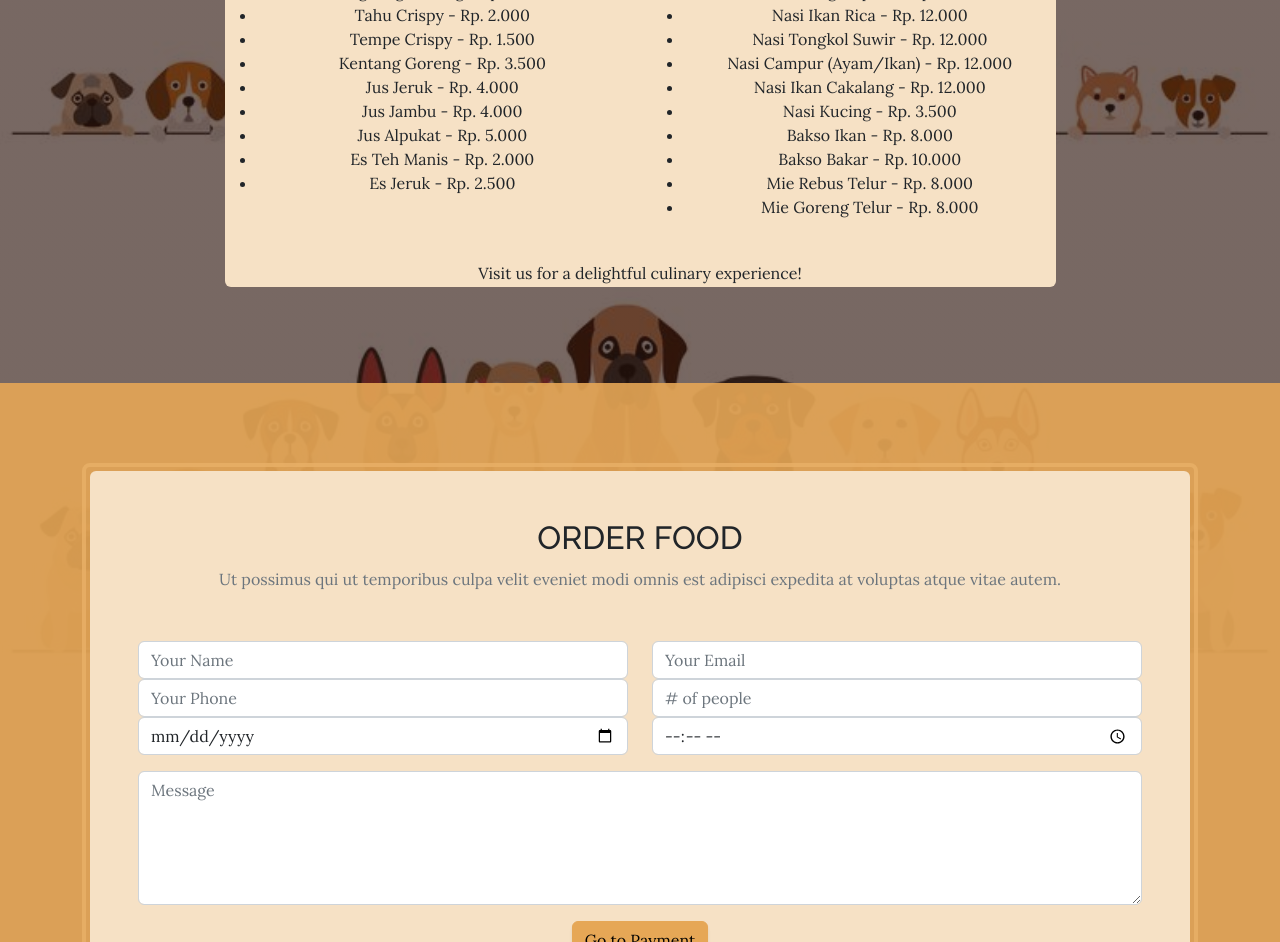
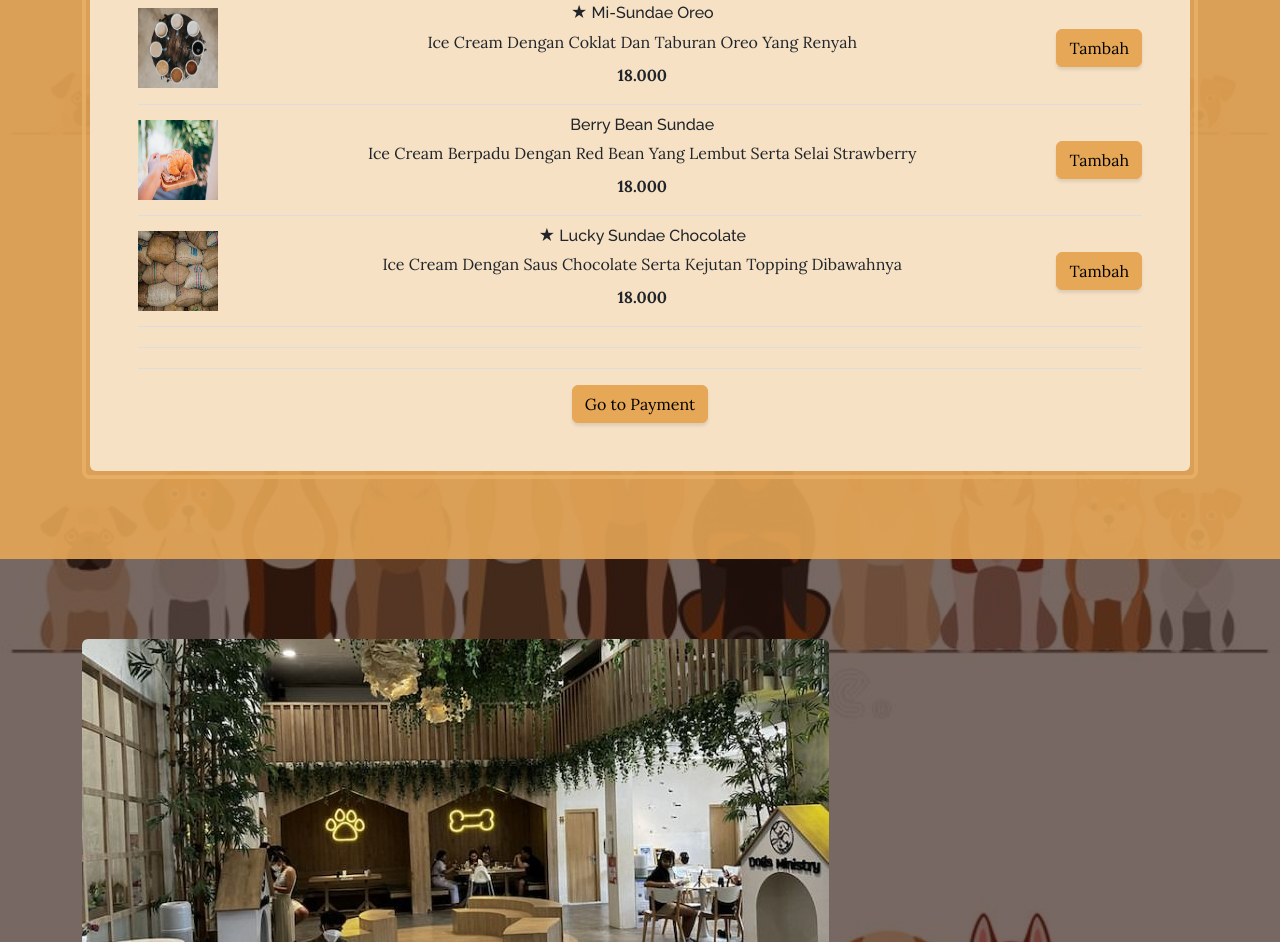
Before and after one commit to Jecheytaso/UAS_BACKEND, a plain HTML site: page Order.html in a window 1280 px wide. Shown: the part 675-1617 px from the top of the page. Drawn offline with nearby package versions, Linux system fonts and the light colour scheme.

Commit message:
order ubah  list menu

```diff
--- a/Order.html
+++ b/Order.html
@@ -37,127 +37,94 @@
             </div>
         </nav>
 
-        <!-- Menu Section -->
-        <section class="page-section menu">
+        <!-- section list menu -->
+        <section class="page-section book-table">
             <div class="container">
-                <div class="row">
-                    <div class="col-xl-9 mx-auto">
-                        <div class="cta-inner bg-faded text-center rounded">
-                            <h2 class="section-heading mb-5">
-                                <span class="section-heading-upper">Our Menu</span>
-                                <span class="section-heading-lower">Delicious & Refreshing</span>
-                            </h2>
-                            <div class="menu-section">
-                                <div class="row">
-                                    <div class="col-md-6">
-                                        <h3 class="menu-category">Aneka Snack & Minuman</h3>
-                                        <ul class="menu-list">
-                                            <li>Hot/ICE Gorang (Kecil) - Rp. 1.500</li>
-                                            <li>Hot/ICE Gorang (Besar) - Rp. 2.500</li>
-                                            <li>Singkong Goreng - Rp. 2.500</li>
-                                            <li>Tahu Crispy - Rp. 2.000</li>
-                                            <li>Tempe Crispy - Rp. 1.500</li>
-                                            <li>Kentang Goreng - Rp. 3.500</li>
-                                            <li>Jus Jeruk - Rp. 4.000</li>
-                                            <li>Jus Jambu - Rp. 4.000</li>
-                                            <li>Jus Alpukat - Rp. 5.000</li>
-                                            <li>Es Teh Manis - Rp. 2.000</li>
-                                            <li>Es Jeruk - Rp. 2.500</li>
-                                        </ul>
-                                    </div>
-                                    <div class="col-md-6">
-                                        <h3 class="menu-category">Menu Utama</h3>
-                                        <ul class="menu-list">
-                                            <li>Nasi Ayam Geprek - Rp. 12.000</li>
-                                            <li>Nasi Ikan Bakar - Rp. 15.000</li>
-                                            <li>Nasi Udang Geprek - Rp. 15.000</li>
-                                            <li>Nasi Ikan Rica - Rp. 12.000</li>
-                                            <li>Nasi Tongkol Suwir - Rp. 12.000</li>
-                                            <li>Nasi Campur (Ayam/Ikan) - Rp. 12.000</li>
-                                            <li>Nasi Ikan Cakalang - Rp. 12.000</li>
-                                            <li>Nasi Kucing - Rp. 3.500</li>
-                                            <li>Bakso Ikan - Rp. 8.000</li>
-                                            <li>Bakso Bakar - Rp. 10.000</li>
-                                            <li>Mie Rebus Telur - Rp. 8.000</li>
-                                            <li>Mie Goreng Telur - Rp. 8.000</li>
-                                        </ul>
-                                    </div>
+                <div class="cta-inner bg-faded text-center rounded">
+                    <h2 class="section-heading">Our Menu</h2>
+                    <h2 class="section-heading">Delicious & Refreshing</h2>
+                        <div class="item">
+                            <img src="assets/img/products-01.jpg" alt="Mi-Sundae Oreo">
+                                <div class="info">
+                                    <h2> ★ Mi-Sundae Oreo</h2>
+                                    <p>Ice Cream Dengan Coklat Dan Taburan Oreo Yang Renyah</p>                                    <p class="price">18.000</p>
                                 </div>
+                                <button class="btn btn-primary">Tambah</button>
                             </div>
-                            <p class="mt-4">Visit us for a delightful culinary experience!</p>
+                        <div class="item">
+                            <img src="assets/img/products-02.jpg" alt="Berry Bean Sundae">
+                            <div class="info">
+                                <h2>Berry Bean Sundae</h2>
+                                <p>Ice Cream Berpadu Dengan Red Bean Yang Lembut Serta Selai Strawberry</p>
+                                <p class="price">18.000</p>
+                            </div>
+                            <button class="btn btn-primary">Tambah</button>                                </div>
+                        <div class="item">
+                            <img src="assets/img/products-03.jpg" alt="Lucky Sundae Chocolate">
+                            <div class="info">
+                                <h2> ★ Lucky Sundae Chocolate</h2>
+                                <p>Ice Cream Dengan Saus Chocolate Serta Kejutan Topping Dibawahnya</p>
+                                <p class="price">18.000</p>
+                            </div>
+                            <button class="btn btn-primary">Tambah</button>
+                            </div>
+                        <div class="item">
+
+                        </div>
+                        <div class="item">
+
+                        </div>
+                        <div class="text-center mt-3">
+                        <!-- button terhubung ke payment.html  -->
+                        <a href="payment.html"><button type="submit" class="btn btn-primary">Go to Payment</button></a>
+                        </div>
+                        </div>
+                        </div>
+                        </div>
                         </div>
                     </div>
                 </div>
             </div>
         </section>
-        <!-- End of Menu Section -->
+        <!-- end code list menu -->
 
-        <!-- section form food Order -->
-        <section class="page-section book-table">
+
+        <section class="page-section about-heading">  <!--Page section about our cafe-->
             <div class="container">
-                <div class="cta-inner bg-faded text-center rounded">
-                    <h2 class="section-heading">Order Food</h2>
-                    <p class="text-muted mb-5">Ut possimus qui ut temporibus culpa velit eveniet modi omnis est adipisci expedita at voluptas atque vitae autem.</p>
-                    <form>
-                        <div class="row">
-                            <div class="col-md-6">
-                                <input type="text" class="form-control" placeholder="Your Name" required />
-                            </div>
-                            <div class="col-md-6">
-                                <input type="email" class="form-control" placeholder="Your Email" required />
-                            </div>
-                            <div class="col-md-6">
-                                <input type="text" class="form-control" placeholder="Your Phone" required />
-                            </div>
-                            <div class="col-md-6">
-                                <input type="number" class="form-control" placeholder="# of people" required />
-                            </div>
-                            <div class="col-md-6">
-                                <input type="date" class="form-control" placeholder="Date" required />
-                            </div>
-                            <div class="col-md-6">
-                                <input type="time" class="form-control" placeholder="Time" required />
-                            </div>
-                        </div>
-                        <div class="form-group mt-3">
-                            <textarea class="form-control" rows="5" placeholder="Message" required></textarea>
-                        </div>
-                        <div class="text-center mt-3">
-                            <!-- button terhubung ke payment.html  -->
-                            <a href="payment.html"><button type="submit" class="btn btn-primary">Go to Payment</button>
-                        </div>
-                    </form>
-                </div>
-            </div>
-        </section>
-        <!-- end code section order food -->
-
-        <!-- section about -->
-        <section class="page-section about-heading">
-            <div class="container">
-                <img class="img-fluid rounded about-heading-img mb-3 mb-lg-0" src="assets/img/about_cafe.jpg" alt="..." />
+                <img class="img-fluid rounded about-heading-img mb-3 mb-lg-0" src="assets/img/about_cafe.jpg" alt="..." /> <!-- Gambar ilustrasi untuk halaman About -->
                 <div class="about-heading-content">
                     <div class="row">
                         <div class="col-xl-9 col-lg-10 mx-auto">
                             <div class="bg-faded rounded p-5">
                                 <h2 class="section-heading mb-4">
-                                    <span class="section-heading-upper">Friendly Pets</span>
-                                    <span class="section-heading-lower">Trusted Pets House</span>
-                                </h2>
-                                <p class="mb-3">Dengan adanya doggy dan piggy di kafe kami, kami meyakinkan anda dapat bermain dengan
-                                    mereka, kami menjamin bahwa mereka ramah dan sudah di vaksinasi. Kafe kami juga menyediakan banyak fasilitas.
-                                    Ada pet salon,  rooftop dog park, dan dog pool.
-                                </p>
+                                    <span class="section-heading-upper">Play & Relax with Our Pets</span>
+                                    <span class="section-heading-lower">About Our Cafe</span>
+                                </h2> <!-- Heading untuk bagian About -->
+                                <p></p> <!-- Paragraf deskripsi tentang kafe -->
+                                <p class="mb-0">
+                                    <em><lust>We guarantee that you will fall in love with our cafe</lust></em>
+                                    kafe kami yang memiliki lebih dari 100 anjing. Selain bisa bermain bersama <em><lust>doggy</lust></em> ada juga
+                                    <em><lust>piggy</lust></em> di sini, pengunjung juga bisa membawa anjing kesayangan untuk ikut bermain di sini.
+                                    Ada juga <em><lust>rooftopdog park, dog pool</lust></em> dan juga <em><lust>pet salon.</lust></em>
+                                </p> <!-- Paragraf tambahan dengan penekanan pada kata "lust" -->
                             </div>
                         </div>
                     </div>
                 </div>
             </div>
         </section>
-        <!-- end code about -->
 
         <!-- footer-created by -->
         <footer class="footer text-faded text-center py-5">
             <div class="container"><p class="m-0 small">Copyright &copy; J&C 2024</p></div>
         </footer>
         <!-- end code footer -->
+
+        <!-- Bootstrap core JS-->
+        <script src="https://cdn.jsdelivr.net/npm/bootstrap@5.2.3/dist/js/bootstrap.bundle.min.js"></script> <!-- Memuat Bootstrap JavaScript -->
+        <!-- Core theme JS-->
+        <script src="js/scripts.js"></script>
+        <!-- Memuat JavaScript untuk tema -->
+
+    </body>
+</html>
```
Also changed, not shown: css/styles.css.
